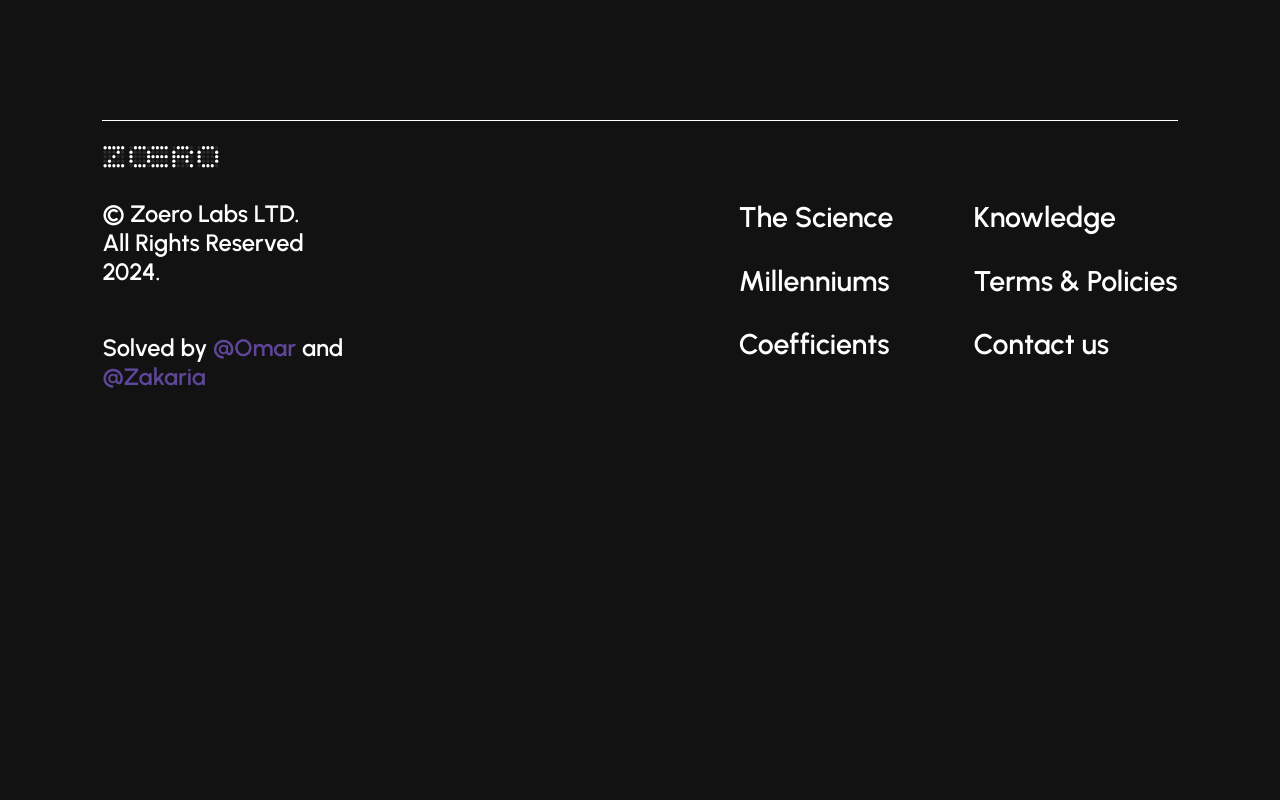
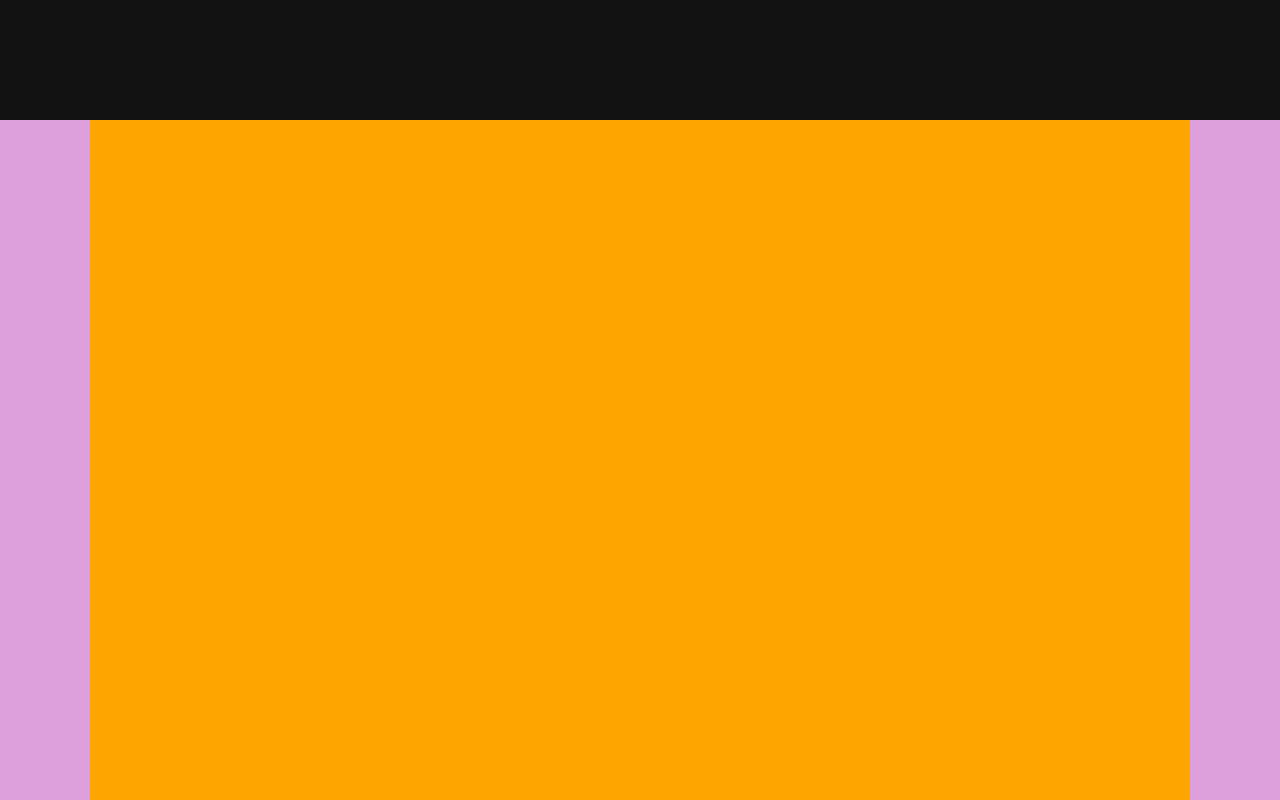
Before and after one commit to ivantrejoc/zoerowebsite, a React (Vite) app: page /leads-forge in a window 1280 px wide. Shown: the part 1480-2280 px from the top of the page. Before the commit the page ends 1920 px from the top, so only its background shows below. Built offline with nearby package versions, Linux system fonts and the light colour scheme.

Commit message:
leads-forge-equations/layout

```diff
--- a/src/pages/LeadsForge.jsx
+++ b/src/pages/LeadsForge.jsx
@@ -1,4 +1,4 @@
-import { Box, Typography } from "@mui/material";
+import { Box, Typography, Grid } from "@mui/material";
 import { useTheme } from "@mui/material/styles";
 import xicon from "../assets/icons/x-icon.svg";
 import leadsForgeImage from "../assets/img/leads-forge.png";
@@ -184,7 +184,99 @@ const LeadsForge = () => {
           }}
         />
       </Box>
-
+      {/* LEADS FORGE EQUATIONS */}
+      <Box
+        id="leadsForge-equations-container"
+        sx={{
+          background: "plum",
+          display: "flex",
+          justifyContent: "center",
+          alignItems: "center",
+          flexDirection: "column",
+          position: "relative",
+          width: "100%",
+          overflowX: "0px",
+          height: "90vh",
+          maxHeight: "90vh",
+          marginBottom: 12
+        }}
+      >
+        <Box
+          sx={{
+            background: "gold",
+            display: "flex",
+            justifyContent: "stretch",
+            alignItems: "start",
+            flexDirection: "column",
+            position: "relative",
+            width: "86%",
+            height: "100%",
+            margin: "0 7vw 0 7vw"
+          }}
+        >
+          <Grid
+            container
+            columnGap={2}
+            sx={{ height: "100%", background: "orange" }}
+          >
+            <Grid
+              item
+              xs={5}
+              sx={{
+                display: "flex",
+                justifyContent: "start",
+                alignItems: "start"
+              }}
+            >
+              <Typography
+                component="h2"
+                sx={{
+                  fontFamily: "Urbanist",
+                  fontSize: "4.575rem",
+                  fontStyle: "normal",
+                  fontWeight: "700",
+                  lineHeight: "100%"
+                }}
+              >
+                {/* LEADS FORGE EQUATIONS */}
+              </Typography>
+            </Grid>
+            <Grid
+              item
+              xs={6.87}
+              sx={{
+                display: "flex",
+                justifyContent: "start",
+                alignItems: "start"
+              }}
+            >
+              <Typography
+                variant="text"
+                align="start"
+                sx={{
+                  width: "100%",
+                  flexShrink: 0,
+                  fontSize: "2.51244rem",
+                  fontStyle: "normal",
+                  fontWeight: "400",
+                  lineHeight: "150%",
+                  letterSpacing: 0
+                }}
+              >
+                {/* For Leads Forge, we worked on crafting a comprehensive strategy
+                and designing a captivating website to elevate their online
+                presence. As a market validation company, Leads Forge sought to
+                establish credibility and attract their target audience through
+                a seamless digital experience. Our design process centered on
+                creating a visually striking website that not only reflected
+                their innovative approach but also provided intuitive navigation
+                for visitors. The result was a dynamic platform that effectively
+                communicated their expertise. */}
+              </Typography>
+            </Grid>
+          </Grid>
+        </Box>
+      </Box>
     </Box>
   );
 };
```
